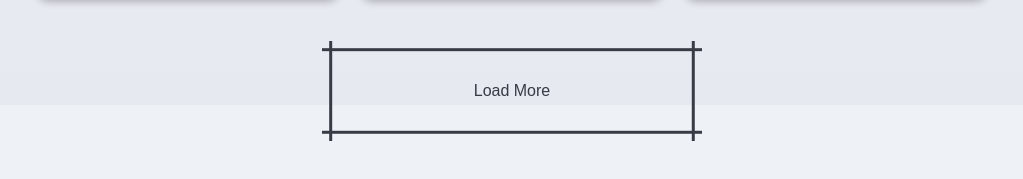
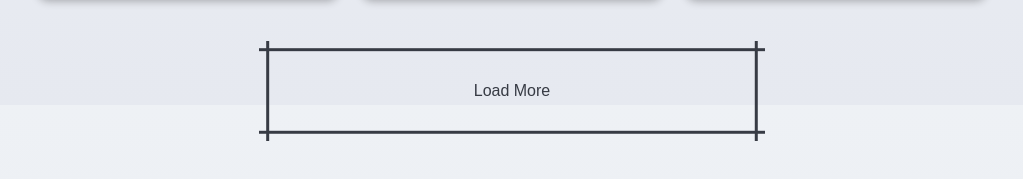
Before and after one commit to Artjoms-Doilnicins/random-image-gallery, a plain HTML site: page index.html in a window 1280 px wide. Shown: the part 695-874 px from the top of the page, without its empty margins (128-1151 px from the left). Drawn offline with Linux system fonts and the light colour scheme.

Commit message:
Adjust btn design

```diff
--- a/styles.css
+++ b/styles.css
@@ -27,7 +27,7 @@ body {
 .btn {
 	cursor: pointer;
 	height: 100px;
-	width: 30%;
+	min-width: 40%;
 	margin: 30px;
 	font-size: 100px;
 	--b: 3px;
```
